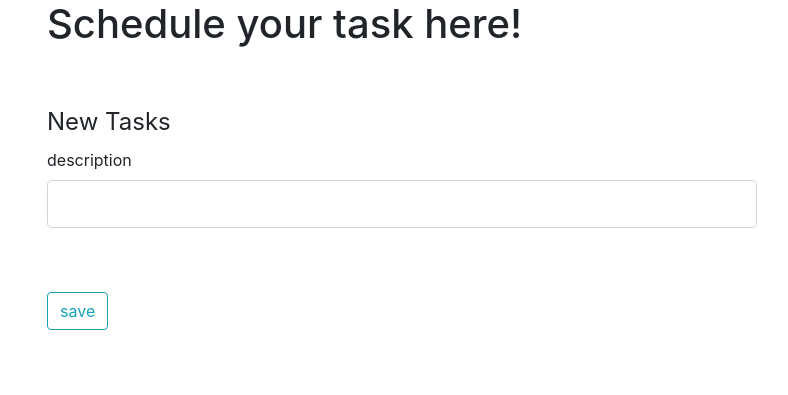
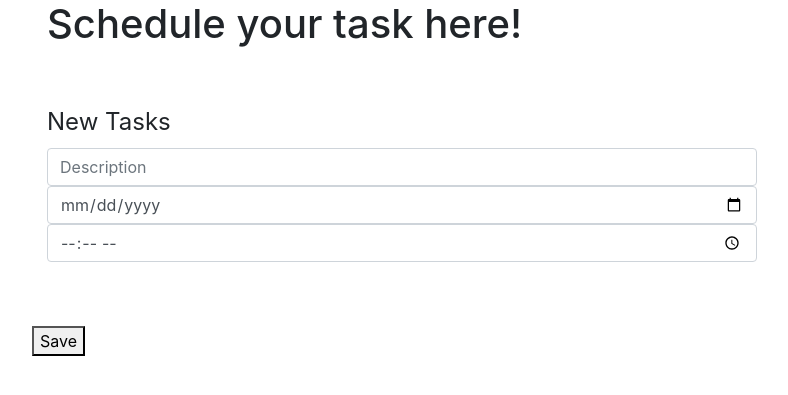
Before and after one commit to sairabbas/2Do, a Flask app: page /add in a window 1280 px wide. Shown: the part 56-451 px from the top of the page, without its empty margins (53-841 px from the left). Run offline with Flask 2, Linux system fonts and the light colour scheme; the visitor is signed in with stand-in values (Sample User, id 1); some libraries are stand-ins or nearby versions.

Commit message:
look at time and log in db

```diff
--- a/app/form.py
+++ b/app/form.py
@@ -1,5 +1,5 @@
 from flask_wtf import FlaskForm
-from wtforms import StringField, PasswordField, SubmitField,BooleanField, IntegerField, TextAreaField, DateTimeField, validators
+from wtforms import StringField, PasswordField, SubmitField,BooleanField, IntegerField, TextAreaField, DateField, TimeField, validators
 from wtforms.validators import DataRequired, Length, Email, EqualTo, Length, ValidationError
 from app.models import User, Todo
 class signin(FlaskForm):
@@ -39,6 +39,7 @@ class register(FlaskForm):
 
 class createTask(FlaskForm):
     description = StringField("description", validators=[DataRequired(), Length(min=4)])
-    # deadline = DateTimeField('Task Date',validators=[DataRequired()], format='%Y-%m-%d')
+    deadline_date = DateField("deadline", validators=[DataRequired()])
+    deadline_time = TimeField("time", validators=[DataRequired()])
     status = BooleanField("status", default=False)
     submit = SubmitField('save')
--- a/app/main.py
+++ b/app/main.py
@@ -5,6 +5,8 @@ from flask_login import logout_user
 from flask_login import login_required, current_user, login_user
 from werkzeug.urls import url_parse
 from app.models import User, Todo
+from datetime import datetime, date, time
+import calendar
 '''
 TODO:
 1. fix or add the variable  comlumn  into database (models.py) (time)
@@ -13,9 +15,10 @@ TODO:
 Note: You can create account for your own
 '''
 @app.route('/')
-@app.route('/home')
+@app.route('/home/')
 @login_required
 def home():
+    # user = User.query.filter_by(id = id).first_or_404()
     todos = Todo.query.all()
     return render_template('home.html', todos = todos,  title='HOME')
 
@@ -76,16 +79,36 @@ def internal_error(error):
 def add():
     form = createTask()
 
-    if form.validate_on_submit():
-        todo = Todo(description = form.description.data, status=False)
+    if request.method == 'POST' :
+        description  = request.form.get('description')
+
+        deadline_date = request.form.get('deadline_date')
+        y, m , d = deadline_date.split('-')
+        deadline_time = request.form.get('deadline_time')
+        h,min = deadline_time.split(':')
+
+        #change the month "word" to  the month "number"
+        dict = {}
+        for mw, mn in enumerate(calendar.month_abbr):
+            dict.update({ mw : mn })
+        for mw, mn  in dict.items():
+            if m == mn:
+                m = mw
+
+
+        deadline_date  = date(int(y), int(m), int(d))
+        deadline_time = time(int(h),int(min))
+
+        todo = Todo(description = description, deadline_date = deadline_date, deadline_time = deadline_time,  status=False)
         db.session.add(todo)
         db.session.commit()
         flash('Successfully to create task!', 'success')
         return redirect(url_for('home'))
-    return render_template('tasks.html',form=form, legend = 'New Tasks', title="add")
+    return render_template('tasks.html', form=form, legend = 'New Tasks', title="add")
 
 #complete tasks
 @app.route('/complete/<int:id>')
+@login_required
 def complete(id):
     todo = Todo.query.filter_by(id = id).first()
     todo.status = True
@@ -94,26 +117,30 @@ def complete(id):
 
 #delete tasks
 @app.route('/delete/<int:id>')
+@login_required
 def delete(id):
     todo = Todo.query.filter_by(id=id).first()
     db.session.delete(todo)
     db.session.commit()
     return redirect(url_for('home'))
 @app.route('/edit/<int:id>', methods=['GET','POST'])
+@login_required
 def edit(id):
     todo = Todo.query.filter_by(id = id).first()
     form = createTask()
-    if  form.validate_on_submit():
+    if request.method == 'POST':
         todo.description = form.description.data
+        todo.deadline_date = form.deadline_date.data
+        todo.deadline_time = form.deadline_time.data
         db.session.commit()
-        # todo.deadline = form.deadline.data
         flash('Updated Successfully', 'success')
-        return redirect(url_for('home', id = id))
+        return redirect(url_for('home'))
     elif request.method == 'GET':
-        form.description.data = todo.description
-        form.status.data = todo.status
-        # form.deadline.data = todo.deadline
-    return render_template('tasks.html', title='Edit', legend = 'Edit Tasks', form= form)
+            form.description.data = todo.description
+            form.status.data = todo.status
+            form.deadline_date.data = todo.deadline_date
+            form.deadline_time.data = todo.deadline_time
+    return render_template('tasks.html', title='Edit', legend = 'Edit Tasks', form =form, todo = todo)
 
 if __name__ == '__main__':
     db.create_all()
--- a/app/models.py
+++ b/app/models.py
@@ -13,7 +13,7 @@ class User(UserMixin,  db.Model):
     username = db.Column(db.String(64), index=True, unique=True)
     email = db.Column(db.String(120), index=True, unique=True, )
     password_hash = db.Column(db.String(128))
-    tasks = db.relationship('Todo', backref='user', lazy='dynamic')
+    tasks = db.relationship('Todo', backref='user',uselist=False)
     # followed=db.relationship('User', secondary=friends,
     #  primaryjoin=(friends.c.followers == id),
     #  secondaryjoin=(friends.c.followed==id),
@@ -33,7 +33,8 @@ class Todo(UserMixin, db.Model):
     # title = db.Column(db.String(100), nullable=False)
     description = db.Column(db.String(250), nullable = False)
     timestamp = db.Column(db.DateTime, index =True,  default=datetime.utcnow)
-    # deadline = db.Column(db.DateTime, index = True,  default=datetime.utcnow)
+    deadline_date = db.Column(db.Date, index = True, nullable = False)
+    deadline_time = db.Column(db.Time, index = True, nullable = False)
     status = db.Column(db.Boolean, default=False)
     user_id = db.Column(db.Integer, db.ForeignKey('user.id'))
 
--- /dev/null
+++ b/app/templates/404.html
@@ -0,0 +1,6 @@
+{% extends "layout.html" %}
+
+{% block content %}
+    <h1>File Not Found</h1>
+    <p><a href="{{ url_for('home') }}">Back</a></p>
+{% endblock %}
--- a/app/templates/home.html
+++ b/app/templates/home.html
@@ -1,6 +1,7 @@
 {% extends "layout.html" %}
 
 {% block content %}
+
     <h1>Hi, {{ current_user.username }}!</h1>
     <div>
             <h2>Incomplete todo</h2>
@@ -8,7 +9,7 @@
             <ul>
                 {% for todo in todos %}
                     {% if todo.status == False %}
-                    <li><h3> {{ todo.description }}</h3> - {{ todo.deadline }} </li>
+                    <li><h3> {{ todo.description }}</h3> - {{ todo.deadline_date }} and {{todo.deadline_time}} </li>
                     <a href="{{ url_for('complete', id = todo.id )}}">Compete</a>
                     <!-- <button type ="button" data-toggle ='modal', data-target=#deleteModal>Delete</button> -->
                     <a href="{{ url_for('delete', id = todo.id )}}">Delete</a>
@@ -22,10 +23,11 @@
             <ul>
                 {% for todo in todos %}
                 {% if todo.status == True  %}
-                <li><h3> {{ todo.description }} </h3> - {{todo.timestamp.strftime('%Y-%m-%d')}} </li>
+                <li><h3> {{ todo.description }} </h3> - {{todo.timestamp}}</li>
                 <a href="/delete/{{todo.id }}">Delete</a>
                 {% endif %}
                 {% endfor %}
             </ul>
         </div>
+
 {% endblock %}
--- a/app/templates/tasks.html
+++ b/app/templates/tasks.html
@@ -5,17 +5,26 @@
 	<br><br>
 		<form action="" method="post" name="add">
 			{{ form.hidden_tag() }}
-			<legend>{{ legend }} </legend>
+            <legend>{{ legend }} </legend>
+            {% if legend ==  'Edit Tasks' %}
 				<div class="form-group">
-					{{ form.description.label(class="form-control-label")}}
-					{{ form.description(class="form-control form-control-lg")}}
-						{% for error in form.description.errors %}
-							<span  class='errorSISU'>{{ error }}</span>
-						{% endfor %}
+						<input type="text" class ="form-control" name="description" placeholder="Description" value = {{todo.description}} required >
+						<input type="date" class="form-control"  name="deadline_date" placeholder="Date" value = {{todo.deadline_date}} required >
+                        <input type="time" class="form-control"  name="deadline_time" placeholder="Time" value = {{todo.deadline_time}} required>
+                </div>
+            {% else %}
+            <div class="form-group">
+                    <input type="text" class ="form-control" name="description" placeholder="Description"  required >
+                    <input type="date" class="form-control"  name="deadline_date" placeholder="Date"  required >
+                    <input type="time" class="form-control"  name="deadline_time" placeholder="Time" required>
+            </div>
+            {% endif %}
+
+
 				</div>
 					  <br><br>
 				<div>
-					{{form.submit(class="btn btn-outline-info")}}
+					<button>Save</button>
 
 					<br><br><br>
 				</div>
```
Also changed, not shown: app/templates/500.html (added, +7 -0 lines), app/templates/edit.html (added, +37 -0 lines), myApp.db (added).
